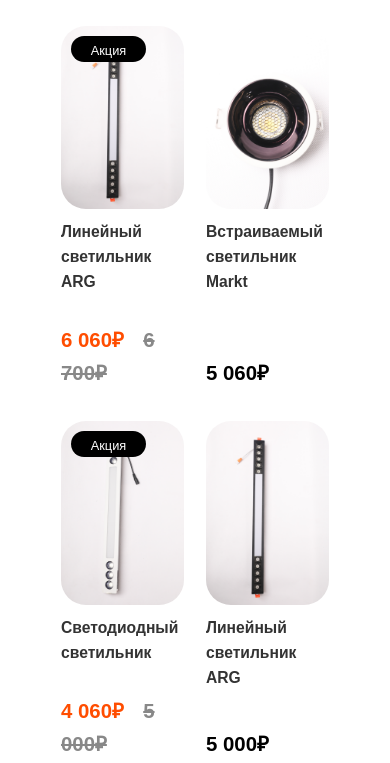
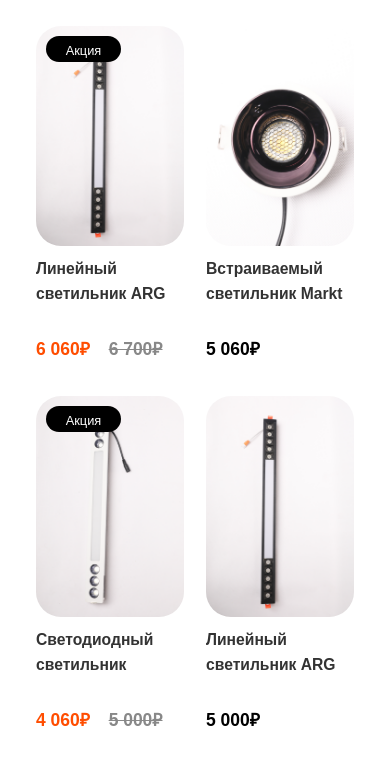
Before and after one commit to Vladimir859/test01, a plain HTML site: page index.html in a window 390 px wide. Shown: the part 60-823 px from the top of the page. Drawn offline with Linux system fonts and the light colour scheme.

Commit message:
index.html

```diff
--- a/index.html
+++ b/index.html
@@ -506,11 +506,11 @@
                 font-size: 1.4em;
             }
             .price-container{
-                font-size: 1.4em;
+                font-size: 1.2em;
             }
             .header,.content, .footer{
-                padding-left: 60px;
-                padding-right: 60px;
+                padding-left: 35px;
+                padding-right: 35px;
             }
         }
 
```
